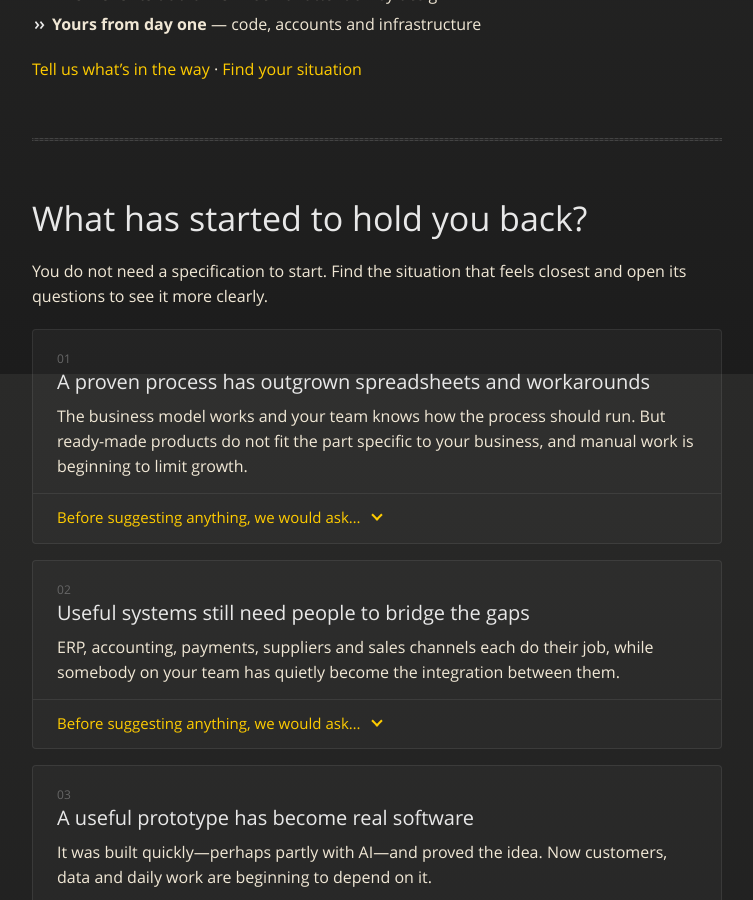
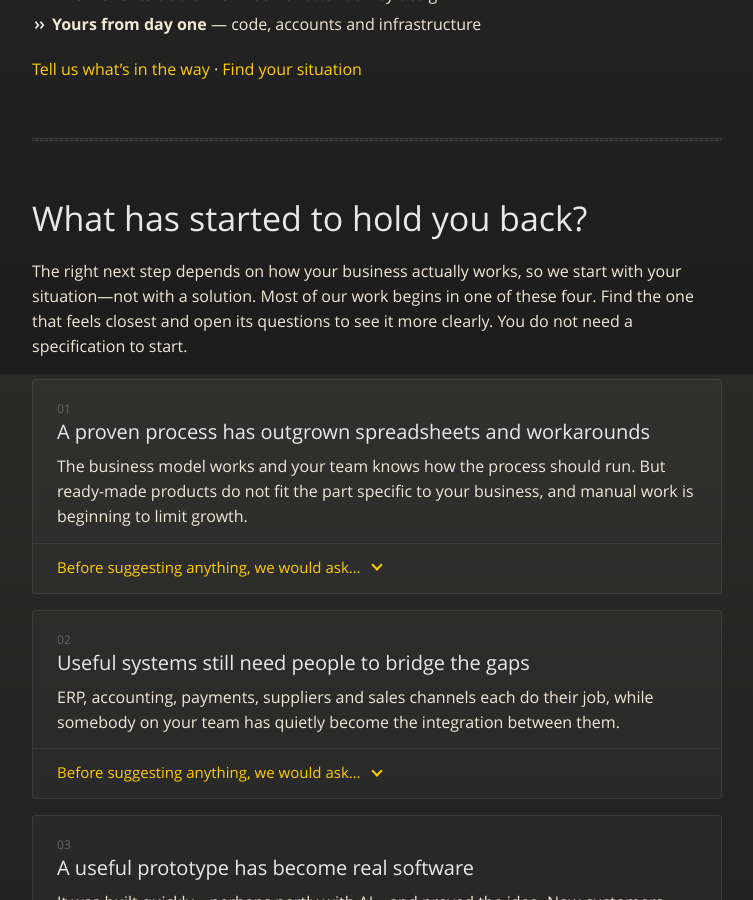
Before and after one commit to tutuf/tutuf.github.io, a Jekyll site: the page built from index.md, in a window 1280 px wide and 900 px high, scrolled down 526 px. Shown: the whole window, without its empty margins (143-896 px from the left). Built offline with Jekyll 4.4.1, drawn with Linux system fonts in a browser that asks for light colours.

Commit message:
Explain why we ask before the situation cards
The intro now connects the hero to the cards: we start with the
reader's situation rather than a solution, and most work begins in one
of these four.

Co-Authored-By: Claude Opus 5.5 <noreply@anthropic.com>

```diff
--- a/index.md
+++ b/index.md
@@ -21,7 +21,7 @@ We shape dependable software around the way your business actually works—conne
 
 # What has started to hold you back?
 
-You do not need a specification to start. Find the situation that feels closest and open its questions to see it more clearly.
+The right next step depends on how your business actually works, so we start with your situation—not with a solution. Most of our work begins in one of these four. Find the one that feels closest and open its questions to see it more clearly. You do not need a specification to start.
 
 <div class="situation" markdown="1">
 
```
